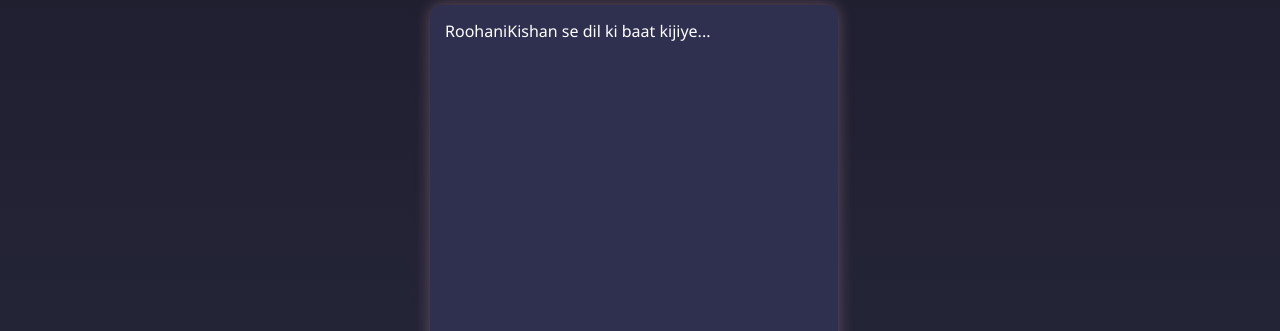
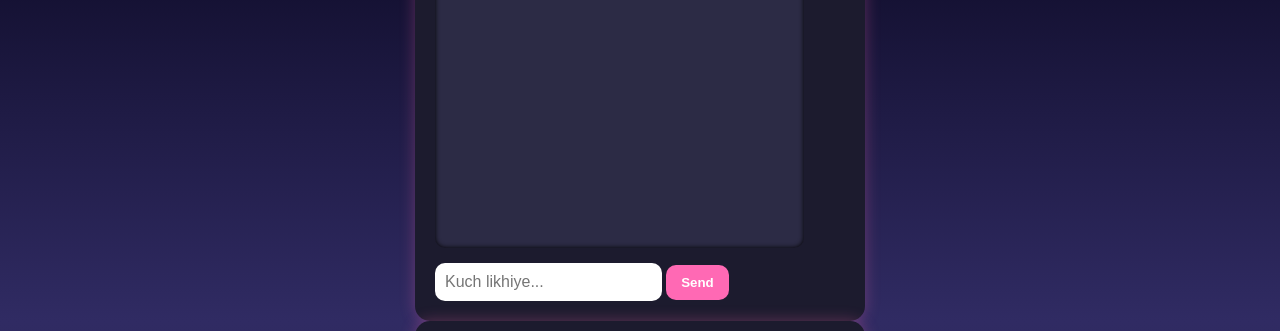
Before and after one commit to roohanikishan/roohani-kishan, a plain HTML site: page index.html in a window 1280 px wide. Shown: the part 79-410 px from the top of the page. Drawn offline with Linux system fonts and the light colour scheme.

Commit message:
Update style.css

```diff
--- a/style.css
+++ b/style.css
@@ -73,3 +73,87 @@
 button:hover {
   background-color: #ff1493;
 }
+* {
+  margin: 0;
+  padding: 0;
+  box-sizing: border-box;
+}
+
+body {
+  background: linear-gradient(to bottom, #0f0c29, #302b63, #24243e);
+  font-family: 'Segoe UI', sans-serif;
+  color: white;
+  display: flex;
+  justify-content: center;
+  align-items: center;
+  height: 100vh;
+  padding: 15px;
+}
+
+.container {
+  width: 100%;
+  max-width: 450px;
+  background-color: #1c1b2e;
+  padding: 20px;
+  border-radius: 15px;
+  box-shadow: 0 0 15px rgba(255, 105, 180, 0.3);
+}
+
+h1 {
+  text-align: center;
+  color: #ff9bb3;
+  margin-bottom: 20px;
+}
+
+.chatbox {
+  height: 350px;
+  overflow-y: auto;
+  background-color: #2c2b45;
+  padding: 15px;
+  border-radius: 10px;
+  box-shadow: inset 0 0 5px #000;
+  margin-bottom: 15px;
+}
+
+.bot-message,
+.user-message {
+  margin: 10px 0;
+  line-height: 1.5;
+}
+
+.bot-message {
+  color: #ffffff;
+}
+
+.user-message {
+  text-align: right;
+  color: #ffb6c1;
+}
+
+.input-area {
+  display: flex;
+  gap: 10px;
+}
+
+input[type="text"] {
+  flex: 1;
+  padding: 10px;
+  border: none;
+  border-radius: 10px;
+  font-size: 16px;
+}
+
+button {
+  background-color: #ff69b4;
+  color: white;
+  border: none;
+  padding: 10px 15px;
+  border-radius: 10px;
+  cursor: pointer;
+  font-weight: bold;
+  transition: background 0.3s;
+}
+
+button:hover {
+  background-color: #ff85c1;
+}
```
